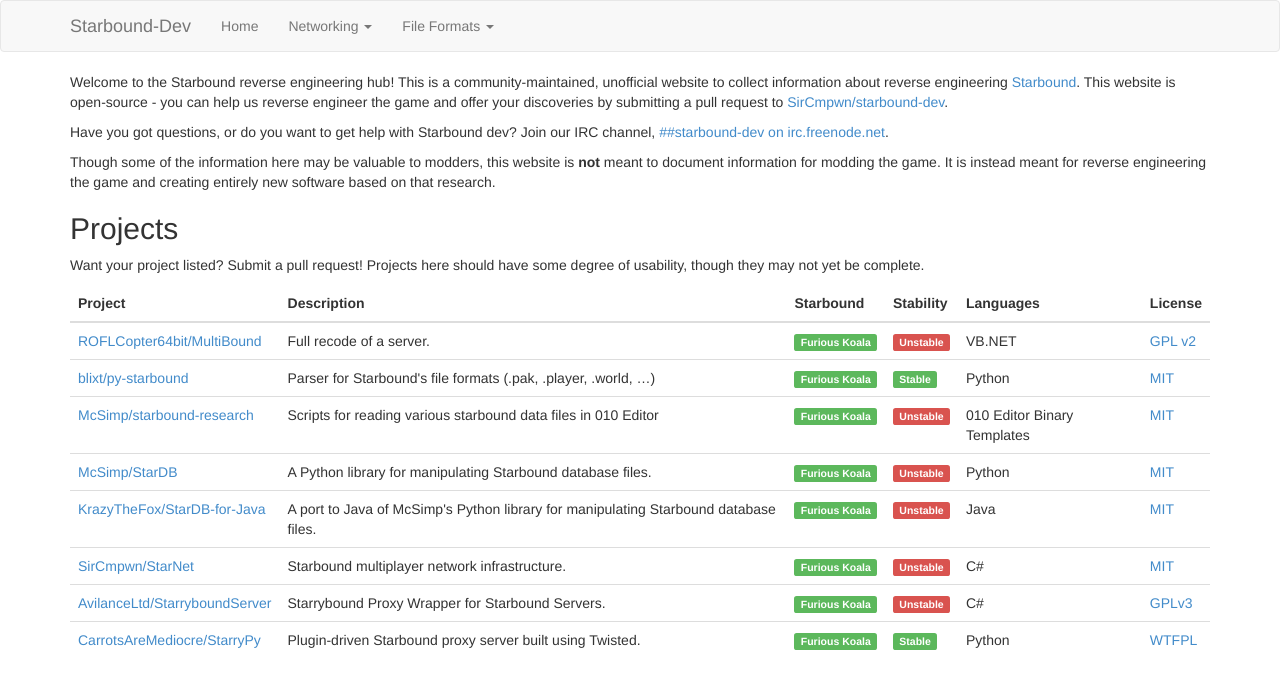
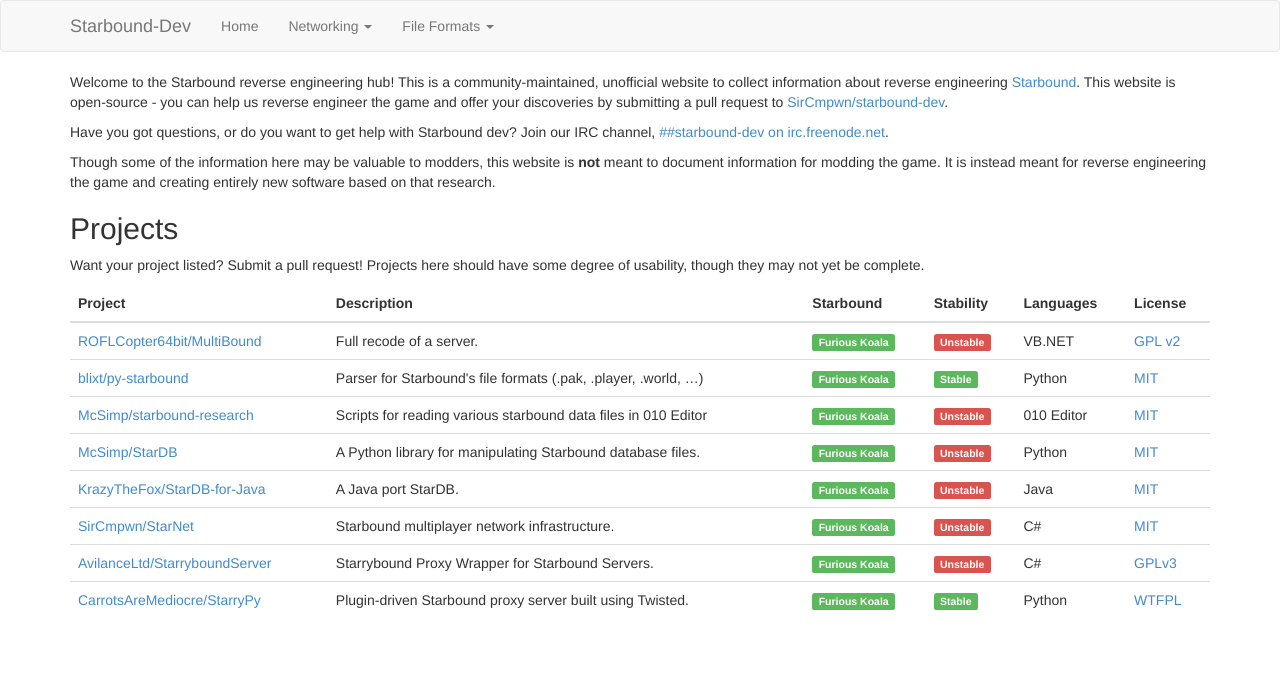
Before and after one commit to ddevault/starbound-dev, a Jekyll site: the page built from index.md, in a window 1280 px wide. Shown: the top 689 px of the page. Built offline with Jekyll 4.4.1, drawn with Linux system fonts in a browser that asks for light colours; Markdown is read by kramdown in place of the engine named in the settings.

Commit message:
More brevity in project list

```diff
--- a/index.md
+++ b/index.md
@@ -59,7 +59,7 @@ yet be complete.
             <td>Scripts for reading various starbound data files in 010 Editor</td>
             <td><span class="label label-success">Furious Koala</span></td>
             <td><span class="label label-danger">Unstable</span></td>
-            <td>010 Editor Binary Templates</td>
+            <td>010 Editor</td>
             <td><a target="_blank" href="https://github.com/McSimp/starbound-research/blob/master/LICENSE">MIT</a></td>
         </tr>
         <tr> <!-- StarDB -->
@@ -72,7 +72,7 @@ yet be complete.
         </tr>
         <tr> <!-- StarDB-for-Java -->
             <td><a target="_blank" href="https://github.com/KrazyTheFox/StarDB-for-Java">KrazyTheFox/StarDB-for-Java</a></td>
-            <td>A port to Java of McSimp's Python library for manipulating Starbound database files.</td>
+            <td>A Java port StarDB.</td>
             <td><span class="label label-success">Furious Koala</span></td>
             <td><span class="label label-danger">Unstable</span></td>
             <td>Java</td>
```
